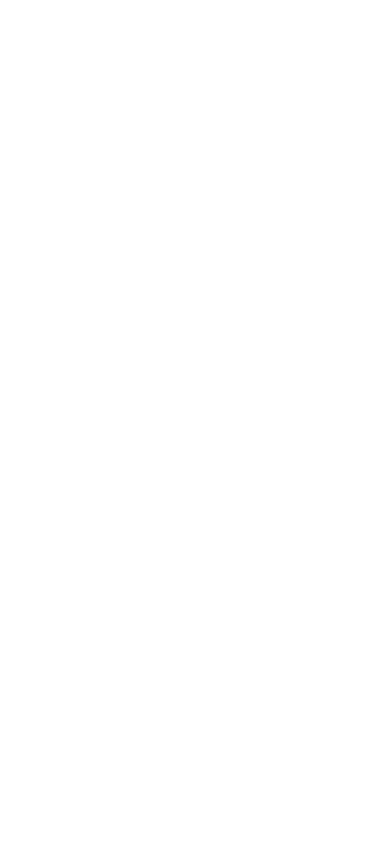
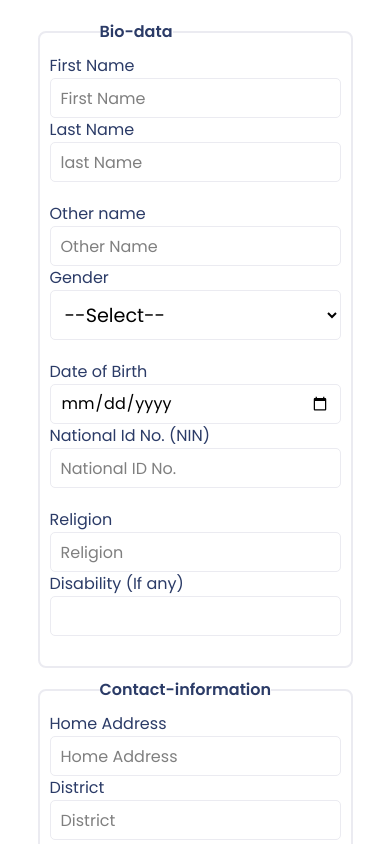
Before and after one commit to Kijjambu-joseph/SMS, a React (Vite) app: page /teachersReg in a window 390 px wide. Before the commit this address had no page. Shown: the top 844 px of the page. Built offline with nearby package versions, Linux system fonts and the light colour scheme.

Commit message:
Made responsive teacher registration form

```diff
--- a/src/App.jsx
+++ b/src/App.jsx
@@ -20,7 +20,7 @@
           <Route path="/student" element={<StudentDashboard />}/>
           <Route path="/librarian" element={<Libriarian />} />
           <Route path="/student/Reg" element={<StudentRegistration />} />
-          <Route path="/teachers/Reg" element={<TeacherRegistration />} />
+          <Route path="/teachersReg" element={<TeacherRegistration />} />
           <Route path="/parent" element={<ParentDashboard />}/>
           <Route path="/admin" element={<AdminDashboard />}/>
           <Route path="/RequestToken" element={<ForgotPassword />}/>
--- a/src/auth/StudentRegistration.css
+++ b/src/auth/StudentRegistration.css
@@ -247,7 +247,7 @@
 }
 
 @media screen and (max-width:414px) {
-     .student-reg-content fieldset legend{
+     .teacher-Reg-board fieldset legend{
         font-size: 0.9em;
         font-weight: 600;
         margin-left: 50px;
--- a/src/auth/TeacherRegistration.css
+++ b/src/auth/TeacherRegistration.css
@@ -2,18 +2,48 @@
 
 
 /* TEACHERS REGISTRATION FORM CSS */
+:root{
+    --primary-color: #2b3b67;
+    --secondary-color: white;
+    --other-color:#ebebf1;
+    --bg-main:#000080;
+    --text-primary:#f3f5fa;
+    --text-secondary:#090d12;
+    --suplement-color:#1ea344;
+
+    --font-family:"Poppins", sans-serif, Arial, Helvetica, sans-serif;
+}
+
+.teacher-Reg{
+    width: 100vw;
+    height: auto;
+    display: grid;
+    place-items: center;
+    padding: 20px;
+    /* background-color: rebeccapurple; */
+}
+
+.teacher-Reg-board{
+  width: 90%;
+    height: auto;
+    /* background-color: red; */
+}
+
+.teacher-Reg-board fieldset{
+    border-radius: 8px;
+    padding: 10px;
+    margin-bottom: 20px;
+    border: 2px var(--other-color) solid;
+}
+
+.teacher-Reg-board fieldset legend{
+    font-size: 2em;
+    font-weight: 600;
+    margin-left: 50px;
+    color: var(--primary-color);
+}
 
 
-.teacher-Reg-board fieldset{
-  border-radius: 10px;
-  border: 2px var(--other-color) solid;
-  padding: 40px;
-}
-.teacher-Reg-board fieldset legend{
-  font-size: 2em;
-  font-weight: 600px;
-  margin-left: 50px;
-}
 .teacher-Reg{
   width: 100%;
   height: auto;
@@ -21,6 +51,14 @@
   /* display: grid; */
 
 }
+
+
+.Teachers-input-container label{
+  width: 100%;
+    font-size: 1.3em;
+    color: var(--primary-color);
+}
+
 
 .Teachers-input-container input{
   width: 100%;
@@ -30,17 +68,27 @@
   border-radius: 5px;
   padding: 10px;
 }
+
+.Teachers-input-container input:focus{
+  outline: 2px solid var(--primary-color);
+}
+
+
 .Teachers-infor-container{
   width: 100%;
   height: auto;
   /* background-color: gray; */
   /* padding: 10px; */
 }
+
+
 .Teachers-input-container{
   width: 40%;
   display: flex;
   flex-direction: column;
 }
+
+
 .Teachers-infor{
   width: 100%;
   height: auto;
@@ -49,6 +97,8 @@
   justify-content: space-between;
   margin-bottom:20px;
 }
+
+
 .Teachers-input-container select{
   width: 100%;
   height: 40px;
@@ -56,27 +106,191 @@
   border-radius: 5px;
 }
 
+
 .register-btnn{
   display: flex;
   align-items: center;
   justify-content: space-between;
 }
+
+
 .teacher-register-btn{
   display: flex;
   gap: 10px;
   margin-top: 10px;
 }
+
+
 .teacher-register-btn01 button{
   width: 250px;
   height: 50px;
   border: 1px var(--other-color) solid;
   border-radius: 10px;
+  color: var(--primary-color);
+  font-weight: 600;
+  border: 2px solid var(--primary-color);
 }
+
  .teacher-register-btn02 button{
   width: 250px;
   height: 50px;
-  background-color: rgb(46, 101, 239);
+  background-color: var(--primary-color);
   border-radius: 10px;
   color: white;
   cursor: pointer;
 }
+
+
+@media screen and (max-width:915px) {
+    .teacher-Reg{
+      width: 100vw;
+      height: auto;
+      display: grid;
+      place-items: center;
+      padding: 20px;
+      /* background-color: rebeccapurple; */
+  }
+
+.teacher-Reg-board{
+  width: 90%;
+    height: auto;
+    /* background-color: red; */
+}
+
+    .teacher-Reg-board fieldset{
+        border-radius: 8px;
+        padding: 10px;
+        margin-bottom: 10px;
+        border: 2px var(--other-color) solid;
+    }
+
+
+    .teacher-Reg-board fieldset legend{
+        font-size: 1.2em;
+        font-weight: 600;
+        margin-left: 50px;
+    }
+
+    .Teachers-infor-container{
+        width: 100%;
+        height: auto;
+        /* background-color: gray; */
+    }
+
+    .Teachers-infor{
+        width: 100%;
+        height: auto;
+        display: flex;
+        flex-direction: column;
+        /* align-items: center;
+        justify-content: space-between; */
+        margin-bottom: 20px;
+        /* background-color: yellow; */
+    }
+
+    .Teachers-input-container{
+        width: 100%;
+        height: auto;
+        display: flex;
+        flex-direction: column;
+        /* background-color: aqua; */
+    }
+
+    .Teachers-input-container label{
+        width: 100%;
+        font-size: 1.3em;
+        /* background-color: palevioletred; */
+    }
+
+    .Teachers-input-container input{
+        width: 100%;
+        height: 50px;
+        padding: 10px;
+        border-radius: 5px;
+        border: 1px var(--other-color) solid;
+        font-size: 1.2em;
+    }
+
+
+    .Teachers-input-container select{
+        height: 50px;
+        padding: 10px;
+        border-radius: 5px;
+        border: 1px var(--other-color) solid;
+        font-size: 1.2em;
+    }
+
+    .teacher-register-btn{
+      width: 60vw;
+      height: auto;
+      display: flex;
+      gap: 20px;
+      /* background-color: gray; */
+    }
+
+
+     .teacher-register-btn02 button{
+        width: 150px;
+        height: 50px;
+        /* border: 1px var(--other-color) solid; */
+        border-radius: 10px;
+        cursor: pointer;
+        background-color: var(--primary-color);
+        color: white;
+    }
+
+    .teacher-register-btn01 button{
+        width: 150px;
+        height: 50px;
+        border: 1px var(--primary-color) solid;
+        border-radius: 10px;
+        cursor: pointer;
+        background-color: rgb(255, 255, 255);
+        color: black;
+    }
+
+}
+
+
+@media screen and (max-width:414px) {
+
+
+     .teacher-Reg-board fieldset legend{
+        font-size: 1em;
+        font-weight: 600;
+        margin-left: 50px;
+    }
+
+     .Teachers-input-container label{
+        width: 100%;
+        font-size: 1em;
+        /* background-color: palevioletred; */
+    }
+
+    .Teachers-input-container input{
+        height: 40px;
+        font-size: 1em;
+    }
+
+    .teacher-register-btn{
+      width: 100%;
+      display: flex;
+      gap: 20px;
+      margin-top: 10px;
+   }
+
+
+    .teacher-register-btn01 button{
+      width: 120px;
+      height: 40px;
+    }
+
+ .teacher-register-btn02 button{
+    width: 150px;
+    height: 40px;
+    /* background-color: red; */
+  }
+
+
+
+}
--- a/src/auth/TeacherRegistration.jsx
+++ b/src/auth/TeacherRegistration.jsx
@@ -113,8 +113,8 @@
                                 <input type="text" id="phone-number" required placeholder="Phone-number"/>
                             </div>
                             <div className="Teachers-input-container">
-                                <label htmlFor="email">Email(if any)</label>
-                                <input type="text" id="email" required placeholder="Email"/>
+                                <label htmlFor="email">Email</label>
+                                <input type="email" id="email" required placeholder="Email"/>
                             </div>
 
                         </div>
@@ -225,8 +225,8 @@
                         </div>
                     </div>
                 </fieldset>
+
                 <div className="register-btnn">
-                    <div></div>
                     <div className="teacher-register-btn">
                         <div className="teacher-register-btn01">
                             <button>Clear Form</button>
```
